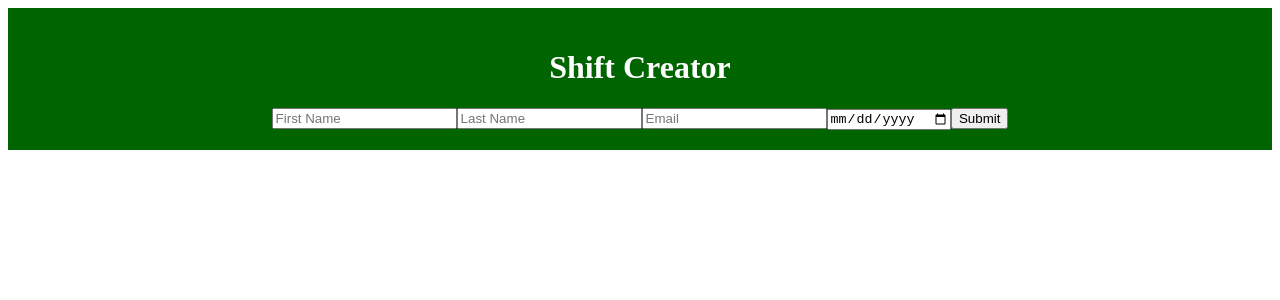
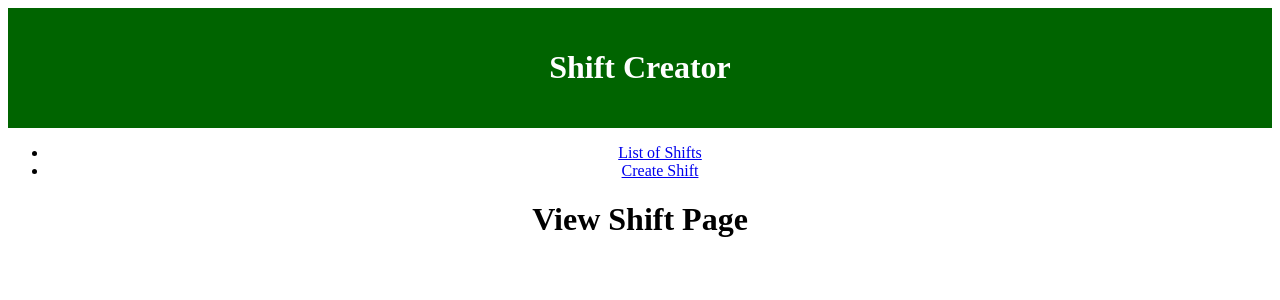
Before and after one commit to bodecci/when-I-werk, a React (Create React App) app: page /#/view_shift in a window 1280 px wide. Shown: the top 300 px of the page. Built offline with nearby package versions, Linux system fonts and the light colour scheme.

Commit message:
added links and navigation to the app.

```diff
--- a/src/components/App/App.js
+++ b/src/components/App/App.js
@@ -1,13 +1,15 @@
 import React, { Component } from 'react';
-// import {
-//   HashRouter as Router,
-//   Route,
-//   Redirect,
-//   Switch
-// } from 'react-router-dom';
+import {
+  HashRouter as Router,
+  Route,
+  Redirect,
+  Switch
+} from 'react-router-dom';
 // import ProtectedRoute from "../ProtectedRoute/ProtectedRoute"
 // import {connect} from 'react-redux';
 import ShiftInput from '../ShiftInput/ShiftInput';
+import ViewShift from '../ViewShift/ViewShift'
+import Nav from '../Nav/Nav';
 import './App.css';
 
 class App extends Component {
@@ -17,13 +19,30 @@ class App extends Component {
         <div className="App">
           <header>
             <h1>Shift Creator</h1>
-            <ShiftInput />
           </header>
+          <Router>
+            <div>
+              <Nav />
+              <Switch>
+                < Redirect exact from = "/"
+                           to = "/view_shift"
+                  />
+                <Route exact path="/view_shift"
+                       component={ViewShift}
+                  />
+                <Route exact path="/create_shift"
+                       component={ShiftInput}
+                  />
+              </Switch>
+            </div>
+          </Router>
+
+
 
         </div>
 
 
-    )
+    );
   }
 }
 
--- /dev/null
+++ b/src/components/Nav/Nav.js
@@ -0,0 +1,20 @@
+import React, { Component } from 'react';
+import { Link } from 'react-router-dom';
+
+class Nav extends Component {
+    render (){
+        return (
+            <div className="nav">
+                <ul>
+                    <li><Link to='/view_shift'>List of Shifts</Link></li>
+                    <li><Link to='create_shift'>Create Shift</Link></li>
+                </ul>
+
+
+            </div>
+        );
+    }
+
+}
+
+export default Nav;
--- a/src/components/ShiftInput/ShiftInput.js
+++ b/src/components/ShiftInput/ShiftInput.js
@@ -12,7 +12,9 @@ class ShiftInput extends Component {
                 email: '',
                 firstName: '',
                 lastName: '',
-                shiftDate: ''
+                shiftDate: '',
+                shiftStart: '',
+                shiftEnd: ''
 
             }
         }
--- /dev/null
+++ b/src/components/ViewShift/ViewShift.js
@@ -0,0 +1,14 @@
+import React, { Component } from 'react';
+
+class ViewShift extends Component {
+
+    render () {
+        return (
+            <div>
+                <h1>View Shift Page</h1>
+            </div>
+        )
+    }
+}
+
+export default ViewShift;
```
